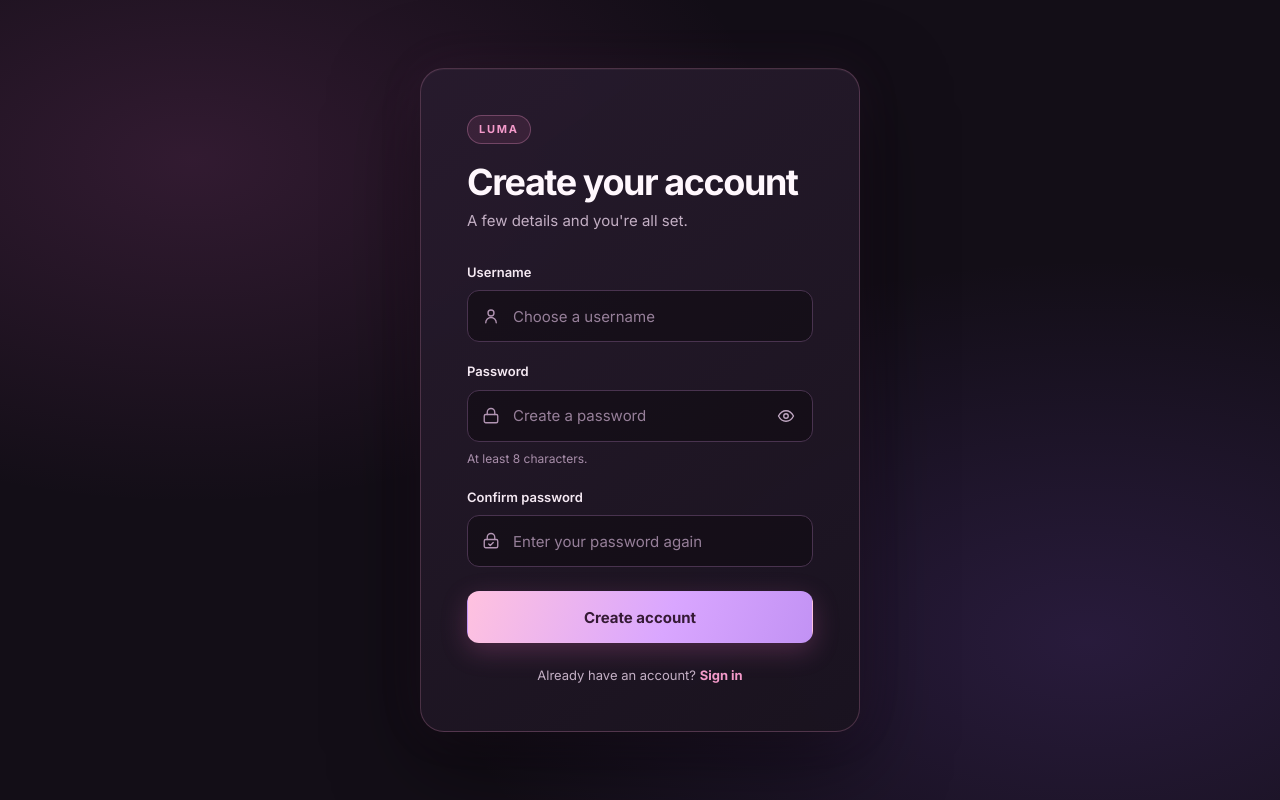
After one commit to khushi-btw/Lab-11, a PHP site: page /register.php in a window 1280 px wide. The commit adds this page. Run offline with PHP 8.4, Linux system fonts and the light colour scheme; some libraries are stand-ins or nearby versions.

Commit message:
Add database-backed account registration

```diff
--- a/assets/css/style.css
+++ b/assets/css/style.css
@@ -61,6 +61,7 @@ svg { flex: 0 0 auto; }
 .alert { display: flex; gap: 11px; margin: 0 0 20px; padding: 13px 15px; border: 1px solid; border-radius: 12px; font-size: 13px; }
 .alert__icon { font-weight: 800; }
 .alert--error { color: var(--danger); background: rgba(255,91,116,.08); border-color: rgba(255,156,170,.25); }
+.alert--success { color: #f8c7e5; background: rgba(236,106,179,.08); border-color: rgba(244,154,202,.25); }
 .login-form { display: flex; flex-direction: column; gap: 19px; }
 .form-group { display: flex; flex-direction: column; gap: 8px; }
 .form-label { color: #f5e9f3; font-size: 13px; font-weight: 600; }
@@ -81,6 +82,10 @@ svg { flex: 0 0 auto; }
 .toggle-password:focus-visible, .btn:focus-visible, a:focus-visible { outline: 2px solid var(--pink); outline-offset: 3px; }
 .form-group--error .form-input { border-color: var(--danger); }
 .form-error { color: var(--danger); font-size: 12px; }
+.form-hint { color: #a88eaa; font-size: 12px; }
+.auth-switch { margin: 22px 0 0; color: var(--muted); font-size: 13px; text-align: center; }
+.auth-switch a { color: var(--pink); font-weight: 650; }
+.auth-switch a:hover { color: #ffd4ea; text-decoration: underline; text-underline-offset: 3px; }
 .btn { display: inline-flex; align-items: center; justify-content: center; gap: 9px; min-height: 52px; border: 1px solid transparent; border-radius: 12px; font-weight: 700; cursor: pointer; transition: transform .18s, box-shadow .18s, background .18s; }
 .btn--primary { margin-top: 5px; color: #351a35; background: linear-gradient(110deg, #ffc2df, #d9a6ff 58%, #c292f4); box-shadow: 0 8px 26px rgba(225,103,178,.25); }
 .btn--primary:hover { transform: translateY(-2px); background: linear-gradient(110deg, #ffd6e9, #e6c4ff 58%, #d2adff); box-shadow: 0 12px 32px rgba(225,103,178,.36); }
--- a/assets/js/script.js
+++ b/assets/js/script.js
@@ -2,10 +2,11 @@
 (function () {
   'use strict';
 
-  const toggleButton = document.getElementById('togglePassword');
-  const passwordInput = document.getElementById('password');
+  document.querySelectorAll('[data-password-toggle]').forEach(function (toggleButton) {
+    const inputWrapper = toggleButton.closest('.input-wrapper');
+    const passwordInput = inputWrapper && inputWrapper.querySelector('input');
+    if (!passwordInput) return;
 
-  if (toggleButton && passwordInput) {
     toggleButton.addEventListener('click', function () {
       const showPassword = passwordInput.type === 'password';
       passwordInput.type = showPassword ? 'text' : 'password';
@@ -16,7 +17,7 @@
       if (showIcon) showIcon.style.display = showPassword ? 'none' : '';
       if (hideIcon) hideIcon.style.display = showPassword ? '' : 'none';
     });
-  }
+  });
 
   const loginForm = document.getElementById('loginForm');
   const submitButton = document.getElementById('submitBtn');
--- a/config/database.php
+++ b/config/database.php
@@ -3,14 +3,63 @@
 // Database configuration loaded from environment variables only.
 // Never hardcode credentials here.
 
+function loadLocalEnvironment(): void
+{
+    $envFile = dirname(__DIR__) . '/.env';
+    if (!is_file($envFile)) return;
+
+    foreach (file($envFile, FILE_IGNORE_NEW_LINES | FILE_SKIP_EMPTY_LINES) as $line) {
+        $line = trim($line);
+        if ($line === '' || $line[0] === '#' || strpos($line, '=') === false) continue;
+        [$key, $value] = explode('=', $line, 2);
+        $key = trim($key);
+        $value = trim($value);
+        if (getenv($key) === false) {
+            putenv("{$key}={$value}");
+            $_ENV[$key] = $value;
+        }
+    }
+}
+
 function getDatabaseConnection(): PDO
 {
-    $host     = getenv('DB_HOST')     ?: $_ENV['DB_HOST']     ?? 'localhost';
-    $port     = getenv('DB_PORT')     ?: $_ENV['DB_PORT']     ?? '5432';
-    $dbname   = getenv('DB_NAME')     ?: $_ENV['DB_NAME']     ?? 'lab11_db';
-    $user     = getenv('DB_USER')     ?: $_ENV['DB_USER']     ?? 'postgres';
-    $password = getenv('DB_PASSWORD') ?: $_ENV['DB_PASSWORD'] ?? '';
-    $sslmode  = getenv('DB_SSLMODE') ?: $_ENV['DB_SSLMODE']  ?? 'prefer';
+    loadLocalEnvironment();
+
+    $env = static function (string $name, string $default = ''): string {
+        $value = getenv($name);
+        if ($value !== false && $value !== '') return $value;
+        return (string)($_ENV[$name] ?? $default);
+    };
+
+    $databaseUrl = $env('DATABASE_URL');
+    if ($databaseUrl !== '') {
+        $url = parse_url($databaseUrl);
+        if (
+            $url === false
+            || !in_array($url['scheme'] ?? '', ['postgres', 'postgresql'], true)
+            || empty($url['host'])
+            || empty($url['path'])
+            || empty($url['user'])
+        ) {
+            throw new RuntimeException('Database connection settings are invalid.');
+        }
+
+        $query = [];
+        parse_str($url['query'] ?? '', $query);
+        $host = $url['host'];
+        $port = (string)($url['port'] ?? 5432);
+        $dbname = rawurldecode(ltrim($url['path'], '/'));
+        $user = rawurldecode($url['user']);
+        $password = rawurldecode($url['pass'] ?? '');
+        $sslmode = is_string($query['sslmode'] ?? null) ? $query['sslmode'] : $env('DB_SSLMODE', 'require');
+    } else {
+        $host = $env('DB_HOST', 'localhost');
+        $port = $env('DB_PORT', '5432');
+        $dbname = $env('DB_NAME', 'lab11_db');
+        $user = $env('DB_USER', 'postgres');
+        $password = $env('DB_PASSWORD');
+        $sslmode = $env('DB_SSLMODE', 'prefer');
+    }
 
     $dsn = "pgsql:host={$host};port={$port};dbname={$dbname};sslmode={$sslmode}";
 
@@ -24,8 +73,8 @@ function getDatabaseConnection(): PDO
         $pdo = new PDO($dsn, $user, $password, $options);
         return $pdo;
     } catch (PDOException $e) {
-        // Log error without exposing credentials
-        error_log('Database connection failed: ' . $e->getMessage());
+        // Log only the state code; PDO messages can include connection details.
+        error_log('Database connection failed. SQLSTATE: ' . $e->getCode());
         throw new RuntimeException('Database connection failed. Please try again later.');
     }
 }
--- a/dashboard.php
+++ b/dashboard.php
@@ -3,6 +3,9 @@ require_once __DIR__ . '/includes/session.php';
 
 initSession();
 requireAuth();
+
+header('Cache-Control: no-store, no-cache, must-revalidate');
+header('Pragma: no-cache');
 
 $username = htmlspecialchars($_SESSION['username'], ENT_QUOTES, 'UTF-8');
 $initial = htmlspecialchars(strtoupper(substr($_SESSION['username'], 0, 1)), ENT_QUOTES, 'UTF-8');
--- /dev/null
+++ b/register.php
@@ -0,0 +1,172 @@
+<?php
+require_once __DIR__ . '/includes/session.php';
+require_once __DIR__ . '/config/database.php';
+
+loadLocalEnvironment();
+initSession();
+
+if (!empty($_SESSION['user_id'])) {
+    header('Location: dashboard.php');
+    exit;
+}
+
+$error = '';
+$fieldError = [];
+$username = '';
+
+if (($_SERVER['REQUEST_METHOD'] ?? 'GET') === 'POST') {
+    $submittedToken = $_POST['csrf_token'] ?? '';
+    if (!is_string($submittedToken) || !verifyCsrf($submittedToken)) {
+        $error = 'Your request expired. Refresh the page and try again.';
+    } else {
+        $usernameInput = $_POST['username'] ?? '';
+        $passwordInput = $_POST['password'] ?? '';
+        $confirmInput = $_POST['confirm_password'] ?? '';
+        $username = is_string($usernameInput) ? trim($usernameInput) : '';
+        $password = is_string($passwordInput) ? $passwordInput : '';
+        $confirmPassword = is_string($confirmInput) ? $confirmInput : '';
+
+        if ($username === '') {
+            $fieldError['username'] = 'Username is required.';
+        } elseif (!preg_match('/\A[a-zA-Z0-9][a-zA-Z0-9._-]{2,31}\z/', $username)) {
+            $fieldError['username'] = 'Use 3–32 letters, numbers, dots, underscores, or hyphens.';
+        }
+
+        if ($password === '') {
+            $fieldError['password'] = 'Password is required.';
+        } elseif (strlen($password) < 8) {
+            $fieldError['password'] = 'Use at least 8 characters.';
+        } elseif (strlen($password) > 72) {
+            $fieldError['password'] = 'Password must be 72 bytes or fewer.';
+        }
+
+        if ($confirmPassword === '') {
+            $fieldError['confirm_password'] = 'Please confirm your password.';
+        } elseif ($password !== $confirmPassword) {
+            $fieldError['confirm_password'] = 'Passwords do not match.';
+        }
+
+        if (!$fieldError) {
+            try {
+                $pdo = getDatabaseConnection();
+                $check = $pdo->prepare('SELECT 1 FROM users WHERE username = :username LIMIT 1');
+                $check->execute([':username' => $username]);
+
+                if ($check->fetchColumn()) {
+                    $fieldError['username'] = 'That username is already taken.';
+                } else {
+                    $passwordHash = password_hash($password, PASSWORD_DEFAULT);
+                    $insert = $pdo->prepare(
+                        'INSERT INTO users (username, password_hash) VALUES (:username, :password_hash)'
+                    );
+                    $insert->execute([
+                        ':username' => $username,
+                        ':password_hash' => $passwordHash,
+                    ]);
+
+                    $_SESSION['flash_success'] = 'Account created successfully. Please sign in.';
+                    header('Location: login.php');
+                    exit;
+                }
+            } catch (PDOException $e) {
+                // The database unique constraint also protects concurrent requests.
+                if ($e->getCode() === '23505') {
+                    $fieldError['username'] = 'That username is already taken.';
+                } else {
+                    error_log('Account registration failed. SQLSTATE: ' . $e->getCode());
+                    $error = 'We could not create your account right now. Please try again.';
+                }
+            } catch (RuntimeException $e) {
+                $error = 'We could not create your account right now. Please try again.';
+            }
+        }
+    }
+}
+
+$pageTitle = 'Create account — Luma';
+$bodyClass = 'page-register';
+$csrfToken = csrfToken();
+include __DIR__ . '/includes/header.php';
+?>
+
+<div class="split-layout">
+    <main class="login-panel" id="main-content">
+        <section class="login-panel__inner" aria-labelledby="register-heading">
+            <header class="login-panel__header">
+                <span class="brand-badge">LUMA</span>
+                <h1 class="login-panel__heading" id="register-heading">Create your account</h1>
+                <p class="login-panel__subtext">A few details and you're all set.</p>
+            </header>
+
+            <?php if ($error): ?>
+                <div class="alert alert--error" role="alert" aria-live="polite">
+                    <span class="alert__icon" aria-hidden="true">!</span>
+                    <?= htmlspecialchars($error, ENT_QUOTES, 'UTF-8') ?>
+                </div>
+            <?php endif; ?>
+
+            <form class="login-form" method="POST" action="register.php" id="registerForm" aria-label="Create account">
+                <input type="hidden" name="csrf_token" value="<?= htmlspecialchars($csrfToken, ENT_QUOTES, 'UTF-8') ?>">
+
+                <div class="form-group <?= isset($fieldError['username']) ? 'form-group--error' : '' ?>">
+                    <label class="form-label" for="username">Username</label>
+                    <div class="input-wrapper">
+                        <span class="input-icon" aria-hidden="true">
+                            <svg width="18" height="18" viewBox="0 0 24 24" fill="none" stroke="currentColor" stroke-width="1.8" stroke-linecap="round" stroke-linejoin="round"><circle cx="12" cy="8" r="4"/><path d="M5 21a7 7 0 0 1 14 0"/></svg>
+                        </span>
+                        <input type="text" id="username" name="username" class="form-input"
+                            value="<?= htmlspecialchars($username, ENT_QUOTES, 'UTF-8') ?>"
+                            placeholder="Choose a username" autocomplete="username" maxlength="32"
+                            pattern="[A-Za-z0-9][A-Za-z0-9._-]{2,31}" required aria-required="true"
+                            <?= isset($fieldError['username']) ? 'aria-describedby="username-error"' : '' ?>>
+                    </div>
+                    <?php if (isset($fieldError['username'])): ?>
+                        <span class="form-error" id="username-error" role="alert"><?= htmlspecialchars($fieldError['username'], ENT_QUOTES, 'UTF-8') ?></span>
+                    <?php endif; ?>
+                </div>
+
+                <div class="form-group <?= isset($fieldError['password']) ? 'form-group--error' : '' ?>">
+                    <label class="form-label" for="password">Password</label>
+                    <div class="input-wrapper">
+                        <span class="input-icon" aria-hidden="true">
+                            <svg width="18" height="18" viewBox="0 0 24 24" fill="none" stroke="currentColor" stroke-width="1.8" stroke-linecap="round" stroke-linejoin="round"><rect x="3" y="10" width="18" height="11" rx="2"/><path d="M7 10V7a5 5 0 0 1 10 0v3"/></svg>
+                        </span>
+                        <input type="password" id="password" name="password" class="form-input"
+                            placeholder="Create a password" autocomplete="new-password" maxlength="72"
+                            required aria-required="true" aria-describedby="password-hint<?= isset($fieldError['password']) ? ' password-error' : '' ?>">
+                        <button type="button" class="toggle-password" id="togglePassword" data-password-toggle aria-label="Show password" aria-pressed="false">
+                            <svg class="eye-icon eye-icon--show" width="18" height="18" viewBox="0 0 24 24" fill="none" stroke="currentColor" stroke-width="1.8" stroke-linecap="round" stroke-linejoin="round" aria-hidden="true"><path d="M2 12s3.6-7 10-7 10 7 10 7-3.6 7-10 7S2 12 2 12Z"/><circle cx="12" cy="12" r="3"/></svg>
+                            <svg class="eye-icon eye-icon--hide" width="18" height="18" viewBox="0 0 24 24" fill="none" stroke="currentColor" stroke-width="1.8" stroke-linecap="round" stroke-linejoin="round" aria-hidden="true" style="display:none"><path d="m3 3 18 18M10.6 10.6a2 2 0 0 0 2.8 2.8"/><path d="M9.9 5.2A10.8 10.8 0 0 1 12 5c6.4 0 10 7 10 7a16 16 0 0 1-3.1 3.9M6.2 6.2C3.5 8 2 12 2 12s3.6 7 10 7c1.2 0 2.3-.3 3.3-.7"/></svg>
+                        </button>
+                    </div>
+                    <span class="form-hint" id="password-hint">At least 8 characters.</span>
+                    <?php if (isset($fieldError['password'])): ?>
+                        <span class="form-error" id="password-error" role="alert"><?= htmlspecialchars($fieldError['password'], ENT_QUOTES, 'UTF-8') ?></span>
+                    <?php endif; ?>
+                </div>
+
+                <div class="form-group <?= isset($fieldError['confirm_password']) ? 'form-group--error' : '' ?>">
+                    <label class="form-label" for="confirm_password">Confirm password</label>
+                    <div class="input-wrapper">
+                        <span class="input-icon" aria-hidden="true">
+                            <svg width="18" height="18" viewBox="0 0 24 24" fill="none" stroke="currentColor" stroke-width="1.8" stroke-linecap="round" stroke-linejoin="round"><rect x="3" y="10" width="18" height="11" rx="2"/><path d="M7 10V7a5 5 0 0 1 10 0v3"/><path d="m9 16 2 2 4-4"/></svg>
+                        </span>
+                        <input type="password" id="confirm_password" name="confirm_password" class="form-input"
+                            placeholder="Enter your password again" autocomplete="new-password" maxlength="72"
+                            required aria-required="true" <?= isset($fieldError['confirm_password']) ? 'aria-describedby="confirm-password-error"' : '' ?>>
+                    </div>
+                    <?php if (isset($fieldError['confirm_password'])): ?>
+                        <span class="form-error" id="confirm-password-error" role="alert"><?= htmlspecialchars($fieldError['confirm_password'], ENT_QUOTES, 'UTF-8') ?></span>
+                    <?php endif; ?>
+                </div>
+
+                <button type="submit" class="btn btn--primary btn--full" id="submitBtn">
+                    <span class="btn__text">Create account</span><span class="btn__spinner" aria-hidden="true"></span>
+                </button>
+            </form>
+            <p class="auth-switch">Already have an account? <a href="login.php">Sign in</a></p>
+        </section>
+    </main>
+</div>
+
+<?php include __DIR__ . '/includes/footer.php'; ?>
```
Also changed, not shown: login.php (+16 -18 lines), README.md, 1 other file.
